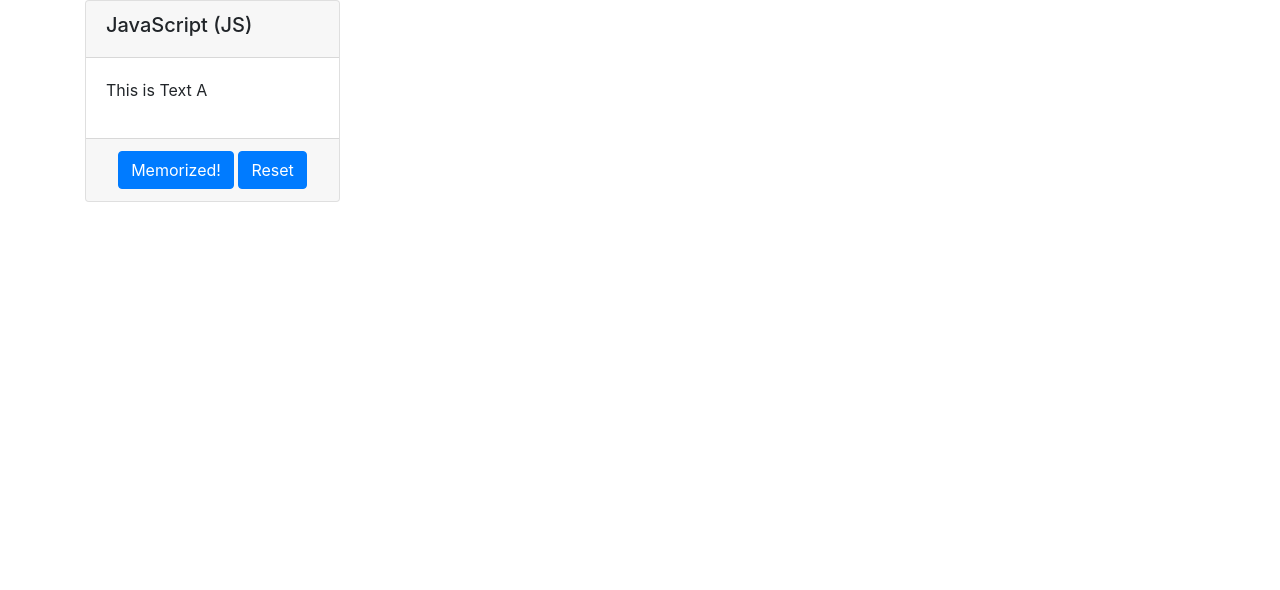
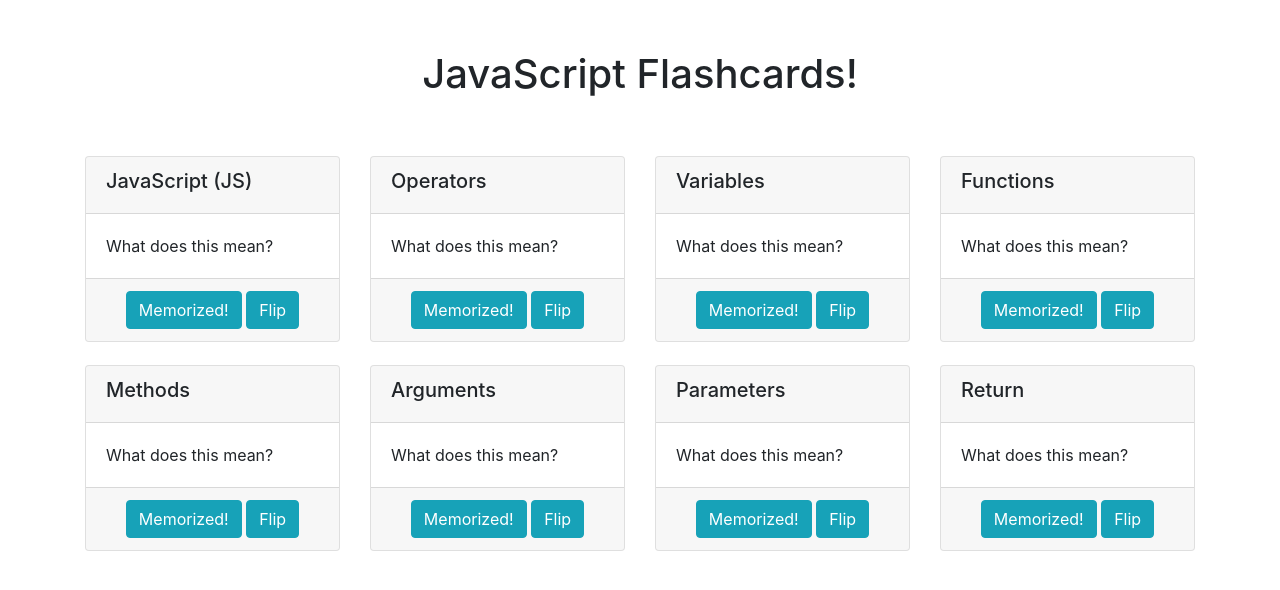
Before and after one commit to YTyler/FlashCards, a plain HTML site: page index.html in a window 1280 px wide. Drawn offline with Linux system fonts and the light colour scheme.

Commit message:
add all card content, fix bugs, complete project.

```diff
--- a/css/styles.css
+++ b/css/styles.css
@@ -1,7 +1,17 @@
+h1 {
+  text-align: center;
+  padding: 50px;
+}
+
 .card {
   /* min-height: 400px; */
   width: 100%;
   height: 100%;
+  margin-bottom: 100px;
+}
+
+div[class*='col']{
+  margin-bottom: 2%;
 }
 
 .card-deck {
@@ -10,6 +20,7 @@
 
 .textA {
   display: block;
+  margin-bottom: 0px;
   /* background-color: green; */
 }
 
@@ -19,8 +30,8 @@
 }
 
 .flipped {
-  background-color: blue;
-  color: red;
+  background-color: #5bcf76;
+  color: white;
 }
 
 .card-footer {
--- a/index.html
+++ b/index.html
@@ -10,6 +10,7 @@
 </head>
 <body>
   <div class="container">
+    <h1>JavaScript Flashcards!</h1>
     <div class="row">
       <div class="card-deck">
 
@@ -19,19 +20,127 @@
               <h5>JavaScript (JS)</h5>
             </div>
             <div class="card-body">
-              <p class="card-text textA">This is Text A</p>
-              <p class="card-text textB">This is Text B</p>
+              <p class="card-text textA">What does this mean?</p>
+              <p class="card-text textB">An object-oriented computer programming language commonly used to create interactive effects within web browsers.</p>
             </div>
             <div class="card-footer">
-              <button class="btn btn-primary memorized">Memorized!</button>
-              <button class="btn btn-primary">Reset</button>
-
+              <button class="btn btn-info memorized">Memorized!</button>
+              <button class="btn btn-info">Flip</button>
             </div>
           </div>
         </div>
 
+        <div class="col-xs-12 col-sm-6 col-md-4 col-lg-3">
+          <div class="card">
+            <div class="card-header">
+              <h5>Operators</h5>
+            </div>
+            <div class="card-body">
+              <p class="card-text textA">What does this mean?</p>
+              <p class="card-text textB">Operators in JavaScript are very similar to operators that appear in other programming languages. The definition of an operator is a symbol that is used to perform an operation. Most often these operations are arithmetic (addition, subtraction, etc), but not always.</p>
+            </div>
+            <div class="card-footer">
+              <button class="btn btn-info memorized">Memorized!</button>
+              <button class="btn btn-info">Flip</button>
+            </div>
+          </div>
+        </div>
 
+        <div class="col-xs-12 col-sm-6 col-md-4 col-lg-3">
+          <div class="card">
+            <div class="card-header">
+              <h5>Variables</h5>
+            </div>
+            <div class="card-body">
+              <p class="card-text textA">What does this mean?</p>
+              <p class="card-text textB">JavaScript Variable. Variable means anything that can vary. JavaScript includes variables which hold the data value and it can be changed anytime. JavaScript uses reserved keyword var to declare a variable. ... You can assign a value to a variable using equal to (=) operator when you declare it or before using it.</p>
+            </div>
+            <div class="card-footer">
+              <button class="btn btn-info memorized">Memorized!</button>
+              <button class="btn btn-info">Flip</button>
+            </div>
+          </div>
+        </div>
 
+        <div class="col-xs-12 col-sm-6 col-md-4 col-lg-3">
+          <div class="card">
+            <div class="card-header">
+              <h5>Functions</h5>
+            </div>
+            <div class="card-body">
+              <p class="card-text textA">What does this mean?</p>
+              <p class="card-text textB">Functions are one of the fundamental building blocks in JavaScript. A function is a JavaScript procedure—a set of statements that performs a task or calculates a value. To use a function, you must define it somewhere in the scope from which you wish to call it.</p>
+            </div>
+            <div class="card-footer">
+              <button class="btn btn-info memorized">Memorized!</button>
+              <button class="btn btn-info">Flip</button>
+            </div>
+          </div>
+        </div>
+
+        <div class="col-xs-12 col-sm-6 col-md-4 col-lg-3">
+          <div class="card">
+            <div class="card-header">
+              <h5>Methods</h5>
+            </div>
+            <div class="card-body">
+              <p class="card-text textA">What does this mean?</p>
+              <p class="card-text textB">JavaScript methods are actions that can be performed on objects. A JavaScript method is a property containing a function definition.</p>
+            </div>
+            <div class="card-footer">
+              <button class="btn btn-info memorized">Memorized!</button>
+              <button class="btn btn-info">Flip</button>
+            </div>
+          </div>
+        </div>
+
+        <div class="col-xs-12 col-sm-6 col-md-4 col-lg-3">
+          <div class="card">
+            <div class="card-header">
+              <h5>Arguments</h5>
+            </div>
+            <div class="card-body">
+              <p class="card-text textA">What does this mean?</p>
+              <p class="card-text textB">Arguments is an Array -like object accessible inside functions that contains the values of the arguments passed to that function. ... Note: “Array-like” means that arguments has a length property and properties indexed from zero, but it doesn't have Array 's built-in methods like forEach() and map().</p>
+            </div>
+            <div class="card-footer">
+              <button class="btn btn-info memorized">Memorized!</button>
+              <button class="btn btn-info">Flip</button>
+            </div>
+          </div>
+        </div>
+
+        <div class="col-xs-12 col-sm-6 col-md-4 col-lg-3">
+          <div class="card">
+            <div class="card-header">
+              <h5>Parameters</h5>
+            </div>
+            <div class="card-body">
+              <p class="card-text textA">What does this mean?</p>
+              <p class="card-text textB">Javascript is a functional language meaning that functions are the primary modular units of execution. Functions are obviously very important in Javascript. ... Parameters are variables listed as a part of the function definition. Arguments are values passed to the function when it is invoked.</p>
+            </div>
+            <div class="card-footer">
+              <button class="btn btn-info memorized">Memorized!</button>
+              <button class="btn btn-info">Flip</button>
+            </div>
+          </div>
+        </div>
+
+        <div class="col-xs-12 col-sm-6 col-md-4 col-lg-3">
+          <div class="card">
+            <div class="card-header">
+              <h5>Return</h5>
+            </div>
+            <div class="card-body">
+              <p class="card-text textA">What does this mean?</p>
+              <p class="card-text textB">The return statement stops the execution of a function and returns a value from that function.</p>
+            </div>
+            <div class="card-footer">
+              <button class="btn btn-info memorized">Memorized!</button>
+              <button class="btn btn-info">Flip</button>
+            </div>
+          </div>
+        </div>
 
 
 
```
